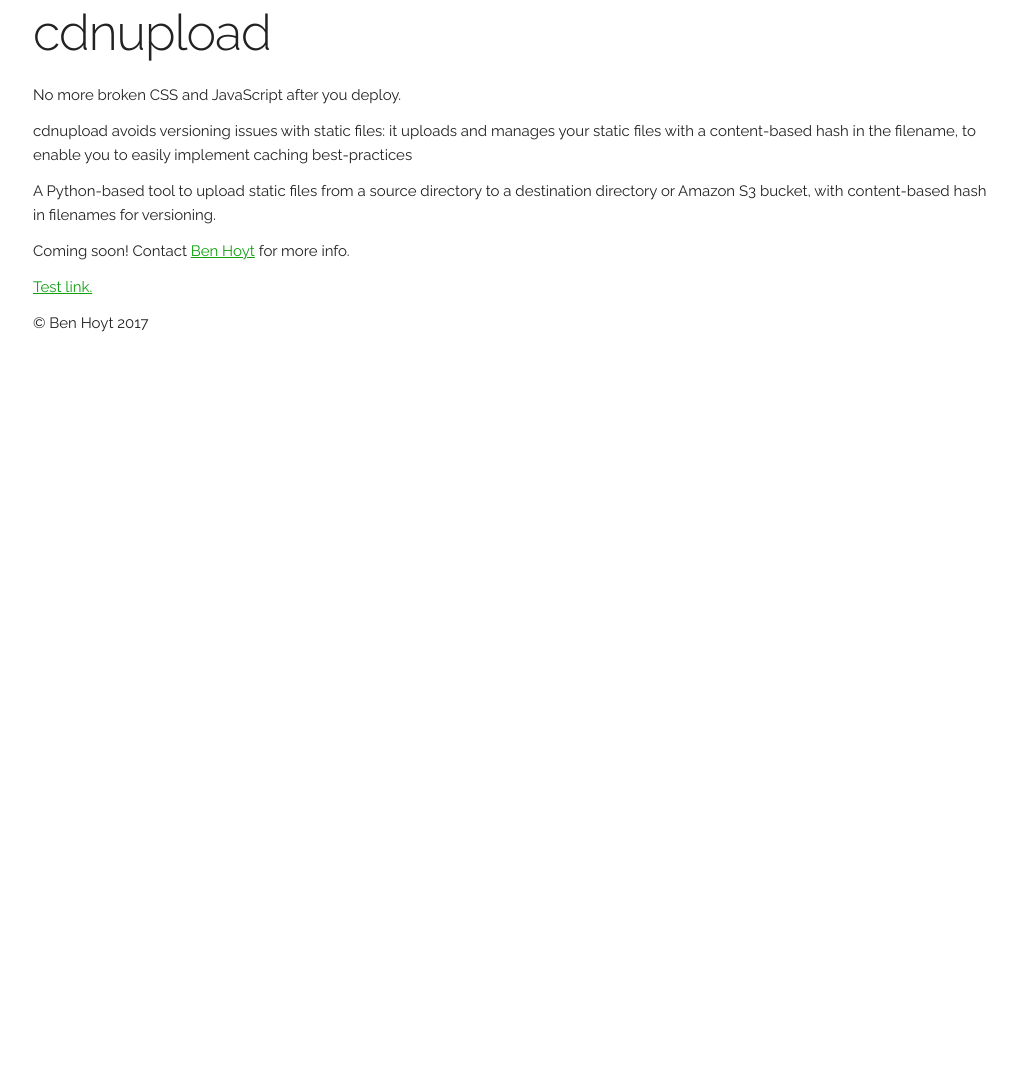
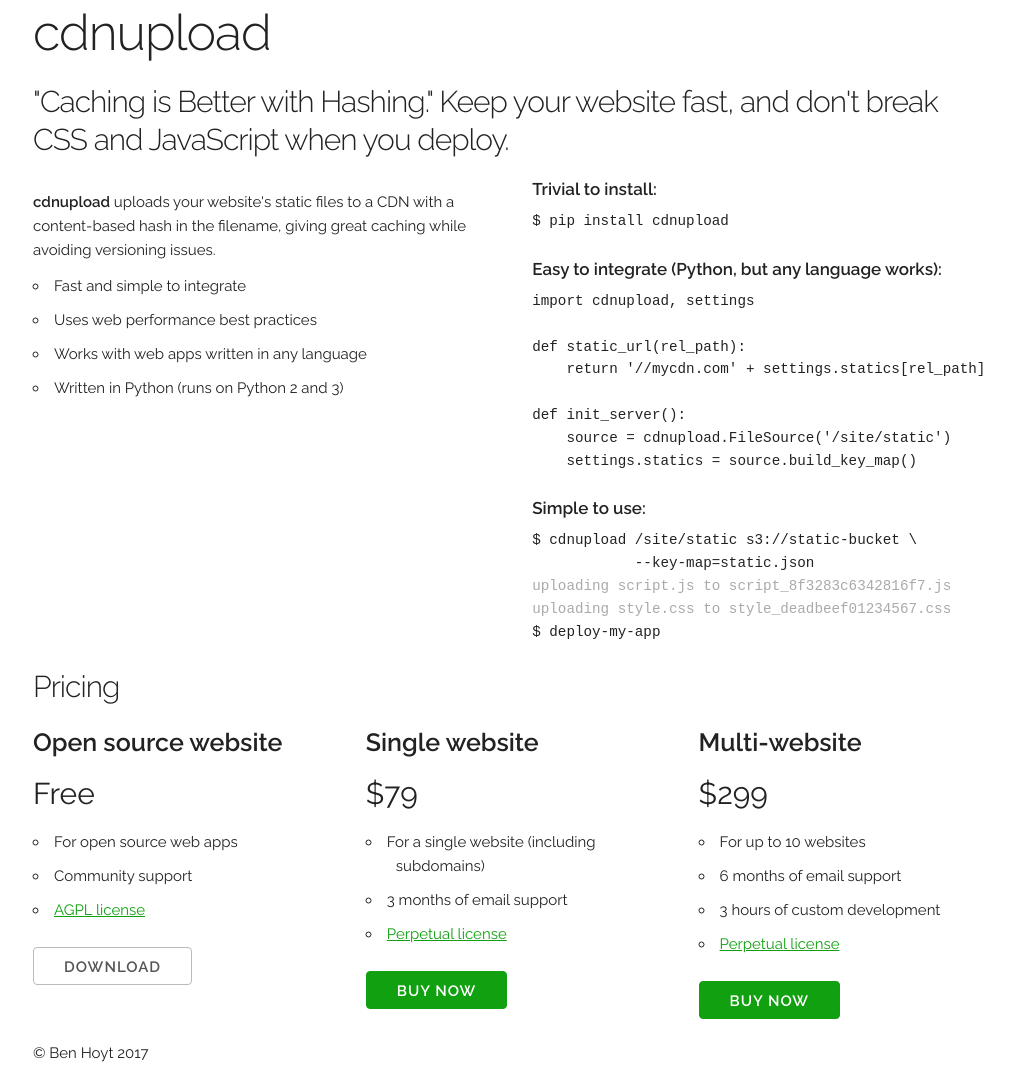
Before and after one commit to benhoyt/cdnupload, a plain HTML site: page website/index.html in a window 1280 px wide. Shown: the part 27-1104 px from the top of the page, without its empty margins (127-1144 px from the left). Before the commit the page ends 800 px from the top, so only its background shows below. Drawn offline with Linux system fonts and the light colour scheme.

Commit message:
Website additions

```diff
--- a/website/index.html
+++ b/website/index.html
@@ -16,15 +16,77 @@
 <div class="container">
     <h1>cdnupload</h1>
 
-    <p>No more broken CSS and JavaScript after you deploy.</p>
+    <h2>"Caching is Better with Hashing." Keep your website fast, and don't break CSS and JavaScript when you deploy.</h2>
 
-    <p>cdnupload avoids versioning issues with static files: it uploads and manages your static files with a content-based hash in the filename, to enable you to easily implement caching best-practices
+    <div class="row">
+        <div class="one-half column">
+            <p><span class="cdnupload">cdnupload</span> uploads your website's static files to a CDN with a content-based hash in the filename, giving great caching while avoiding versioning issues.</p>
 
-    <p>A Python-based tool to upload static files from a source directory to a destination directory or Amazon S3 bucket, with content-based hash in filenames for versioning.</p>
+            <ul>
+                <li>Fast and simple to integrate</li>
+                <li>Uses web performance best practices</li>
+                <li>Works with web apps written in any language</li>
+                <li>Written in Python (runs on Python 2 and 3)</li>
+            </ul>
+        </div>
+        <div class="one-half column">
+            <h3>Trivial to install:</h3>
+<pre>$ pip install cdnupload</pre>
 
-    <p>Coming soon! Contact <a href="http://benhoyt.com/">Ben Hoyt</a> for more info.</p>
+            <h3>Easy to integrate (Python, but any language works):</h3>
+<pre>import cdnupload, settings
 
-    <p><a href="https://someplaceelse.com/?foo=bar">Test link.</a></p>
+def static_url(rel_path):
+    return '//mycdn.com' + settings.statics[rel_path]
+
+def init_server():
+    source = cdnupload.FileSource('/site/static')
+    settings.statics = source.build_key_map()</pre>
+
+            <h3>Simple to use:</h3>
+<pre>$ cdnupload /site/static s3://static-bucket \
+            --key-map=static.json
+<span class="output">uploading script.js to script_8f3283c6342816f7.js
+uploading style.css to style_deadbeef01234567.css</span>
+$ deploy-my-app</pre>
+        </div>
+    </div>
+
+    <h2>Pricing</h2>
+
+    <div class="row">
+        <div class="one-third column price-tier">
+            <h3>Open source website</h3>
+            <p class="price">Free</p>
+            <ul>
+                <li>For open source web apps</li>
+                <li>Community support</li>
+                <li><a href="TODO">AGPL license</a></li>
+            </ul>
+            <button>Download</button>
+        </div>
+        <div class="one-third column price-tier">
+            <h3>Single website</h3>
+            <p class="price">$79</p>
+            <ul>
+                <li>For a single website (including subdomains)</li>
+                <li>3 months of email support</li>
+                <li><a href="TODO">Perpetual license</a></li>
+            </ul>
+            <button class="button-primary">Buy now</button>
+        </div>
+        <div class="one-third column price-tier">
+            <h3>Multi-website</h3>
+            <p class="price">$299</p>
+            <ul>
+                <li>For up to 10 websites</li>
+                <li>6 months of email support</li>
+                <li>3 hours of custom development</li>
+                <li><a href="TODO">Perpetual license</a></li>
+            </ul>
+            <button class="button-primary">Buy now</button>
+        </div>
+    </div>
 
     <p>&copy; Ben Hoyt 2017</p>
 </div>
--- a/website/static/main.css
+++ b/website/static/main.css
@@ -127,17 +127,22 @@ hr{margin-top:3rem;margin-bottom:3.5rem;border-width:0;border-top:1px solid #E1E
 
 /* cdnupload CSS */
 
+h2 {
+    font-size: 3rem;
+}
+
 .container {
     margin-top: 3rem;
 }
 
 button {
+    font-size: 1.5rem;
     background-color: white;
 }
 
 button.button-primary {
-    background-color: #b21972;
-    border-color: #b21972;
+    background-color: #10a010;
+    border-color: #10a010;
 }
 
 button.button-primary:hover,
@@ -174,3 +179,31 @@ textarea:focus {
 p {
     margin: 1.2rem 0;
 }
+
+h3 {
+    font-size: 1.7rem;
+    font-weight: bold;
+    letter-spacing: 0;
+    margin-bottom: 0;
+}
+
+pre {
+    margin-top: 1rem;
+    font-size: 95%;
+}
+
+pre .output {
+    color: #aaa;
+}
+
+.cdnupload {
+    font-weight: bold;
+}
+
+.price-tier h3 {
+    font-size: 2.5rem;
+}
+
+.price-tier .price {
+    font-size: 3rem;
+}
```
Also changed, not shown: 1 other file.
